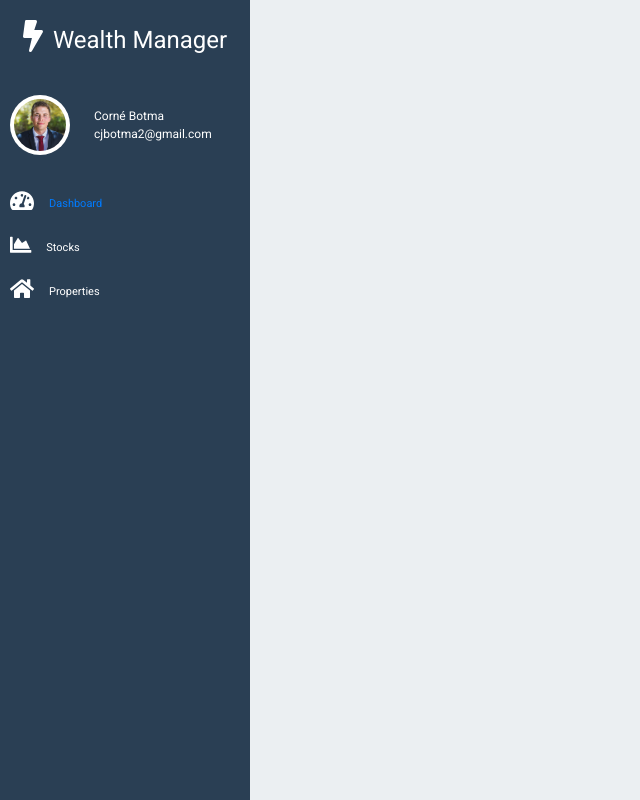
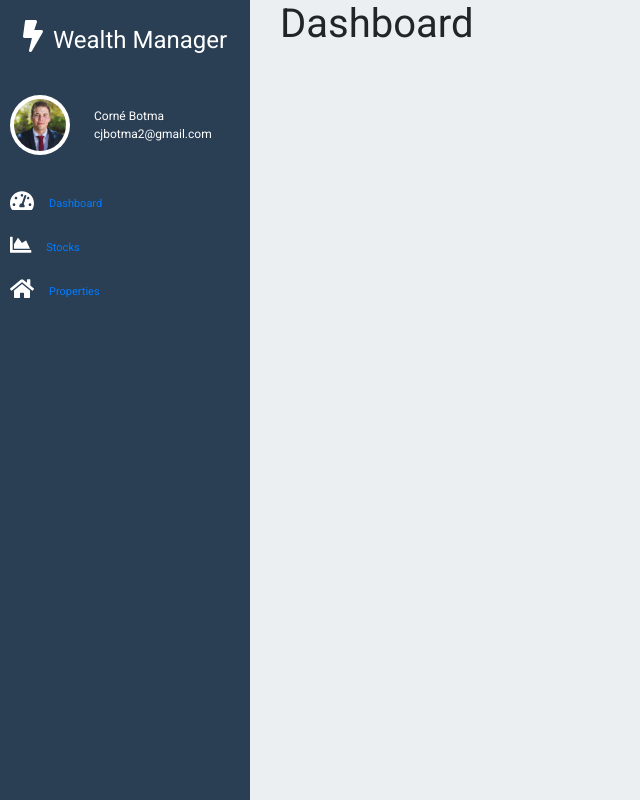
Before and after one commit to mrcj101111/wealth-management, a React (Create React App) app: page / in a window 1280 px wide. Shown: the whole page, without its empty margins (0-640 px from the left). Built offline with nearby package versions, Linux system fonts and the light colour scheme.

Commit message:
Added routing and Stocks and Properties components

```diff
--- a/src/App.tsx
+++ b/src/App.tsx
@@ -1,14 +1,30 @@
 import React from 'react';
 import './App.scss';
-
+import { Route, Switch } from 'react-router-dom';
 
 //Components
 import Sidebar from './components/Sidebar';
+import Dashboard from './components/Dashboard';
+import Stocks from './components/Stocks';
+import Properties from './components/Properties';
 
 function App() {
   return (
     <div>
-      <Sidebar />
+      <div className="container-fluid p-0">
+        <div className="row w-100">
+          <div className="col-2 d-table">
+            <Sidebar />
+          </div>
+          <div className="col">
+            <Switch>
+              <Route exact path="/" component={Dashboard} />
+              <Route path="/stocks" component={Stocks} />
+              <Route path="/properties" component={Properties} />
+            </Switch>
+          </div>
+        </div>
+      </div>
     </div>
   );
 }
--- /dev/null
+++ b/src/components/Dashboard.tsx
@@ -0,0 +1,5 @@
+import React from 'react';
+
+const Dashboard: React.FunctionComponent = (props) => <h1>Dashboard</h1>
+
+export default Dashboard;
--- /dev/null
+++ b/src/components/Properties.tsx
@@ -0,0 +1,5 @@
+import React from 'react';
+
+const Properties: React.FunctionComponent = (props) => <h1>Properties</h1>
+
+export default Properties;
--- a/src/components/Sidebar.tsx
+++ b/src/components/Sidebar.tsx
@@ -5,6 +5,7 @@ import { connect } from 'react-redux';
 import { faBolt, faTachometerAlt, faChartArea, faHome } from "@fortawesome/free-solid-svg-icons";
 import { FontAwesomeIcon } from '@fortawesome/react-fontawesome';
 import getStocks from '../api/stokcs-api';
+import { NavLink } from 'react-router-dom';
 
 function Hello(props) {
     return (
@@ -25,15 +26,15 @@ function Hello(props) {
                 <ul className="nav flex-column">
                     <li onClick={props.onAddValue} className="nav-item">
                         <FontAwesomeIcon icon={faTachometerAlt} size="lg" />
-                        <a className="active">Dashboard</a>
+                        <NavLink to="/">Dashboard</NavLink>
                     </li>
                     <li onClick={props.onRemoveValue} className="nav-item">
                         <FontAwesomeIcon icon={faChartArea} size="lg" />
-                        <a>Stocks</a>
+                        <NavLink to="/stocks">Stocks</NavLink>
                     </li>
                     <li onClick={getStocks} className="nav-item">
                         <FontAwesomeIcon icon={faHome} size="lg" />
-                        <a>Properties</a>
+                        <NavLink to="/properties">Properties</NavLink>
                     </li>
                 </ul>
             </div>
--- /dev/null
+++ b/src/components/Stocks.tsx
@@ -0,0 +1,5 @@
+import React from 'react';
+
+const Stocks: React.FunctionComponent = (props) => <h1>Stocks</h1>
+
+export default Stocks;
--- a/src/index.tsx
+++ b/src/index.tsx
@@ -8,13 +8,16 @@ import { composeWithDevTools } from "redux-devtools-extension";
 import { createStore } from 'redux';
 import { Provider } from 'react-redux';
 import reducer from './store/reducer';
+import { BrowserRouter } from 'react-router-dom';
 
 const store = createStore(reducer, composeWithDevTools());
 
 ReactDOM.render(
   <React.StrictMode>
     <Provider store={store}>
-      <App />
+      <BrowserRouter>
+        <App />
+      </BrowserRouter>
     </Provider>
   </React.StrictMode>,
   document.getElementById('root')
```
Also changed, not shown: package.json (+9 -7 lines), 1 other file (tests, documents, lock files or other folders).
